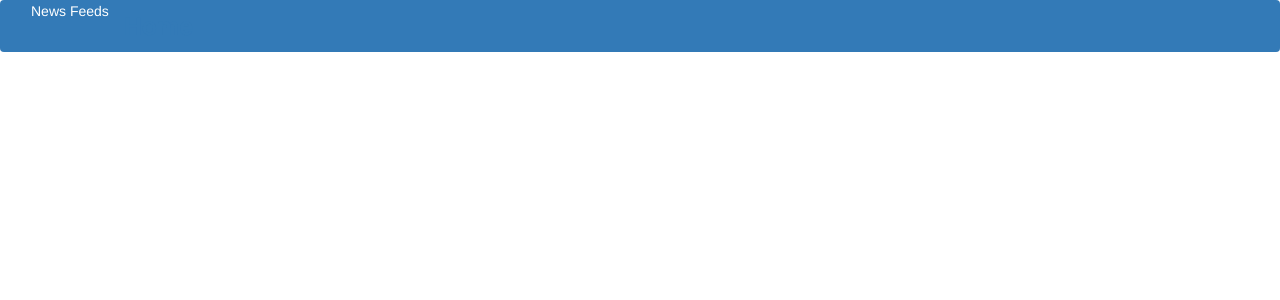
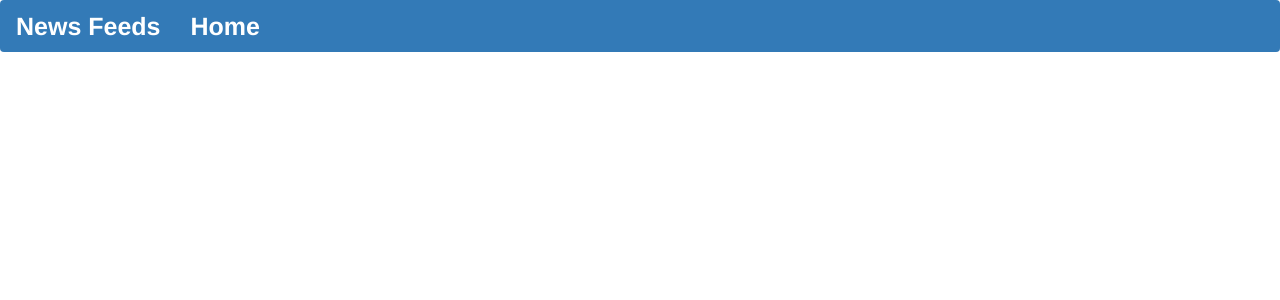
Before and after one commit to CharityMutonii/NewsApp, a Flask app: template app/templates/base.html in a window 1280 px wide. Shown: the top 300 px of the page. Run offline with Flask 2, Linux system fonts and the light colour scheme; the template is opened without the code that fills it, so the values that code supplies are empty; some libraries are stand-ins or nearby versions.

Commit message:
made changes

```diff
--- a/app/templates/navbar.html
+++ b/app/templates/navbar.html
@@ -7,11 +7,11 @@
               <span class="icon-bar"></span>
               <span class="icon-bar"></span>
             </button>
-            <a class="navbar-brand" href="/" style="font-weight: bolder;font-size: 25px;color: white;" ></a> News Feeds </a>
+            <a class="navbar-brand" href="/" style="font-weight: bolder;font-size: 25px;color: white;" > News Feeds </a>
         </div>
         <div class="navbar-collapse collapse">
-            <ul class="nav navbar-nav" style="font-weight: bolder;font-size: 25px;color: white;">
-                <li><a href="/"  >Home</a></li>
+            <ul class="nav navbar-nav">
+                <li><a href="/" style="font-weight: bolder;font-size: 25px;color: white;">Home</a></li>
         </div>
 
     </div>
```
